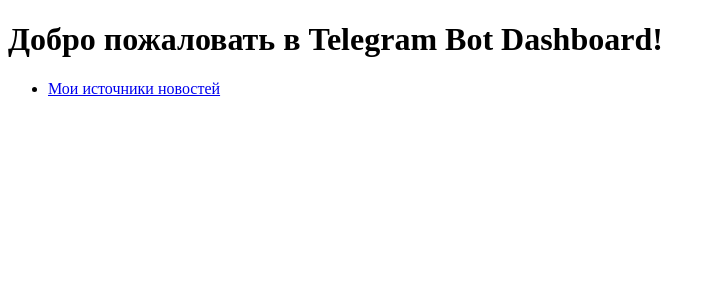
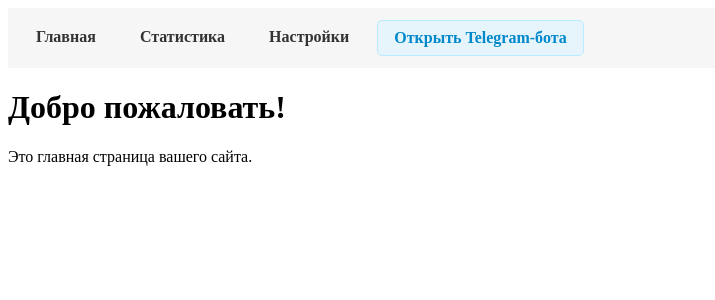
Before and after one commit to therealyou9762/Telegram_bot, a Flask app: page / in a window 1280 px wide. Shown: the top 300 px of the page, without its empty margins (0-715 px from the left). Run offline with Flask 3, Linux system fonts and the light colour scheme; parts of the project's set-up code (start-up, migrations or seed data) failed here and were passed over.

Commit message:
Update index.html

```diff
--- a/templates/index.html
+++ b/templates/index.html
@@ -1,3 +1,10 @@
+{% extends "base.html" %}
+
+{% block content %}
+<h1>Добро пожаловать!</h1>
+<p>Это главная страница вашего сайта.</p>
+{% endblock %}
+
 <!DOCTYPE html>
 <html>
 <head>
```
